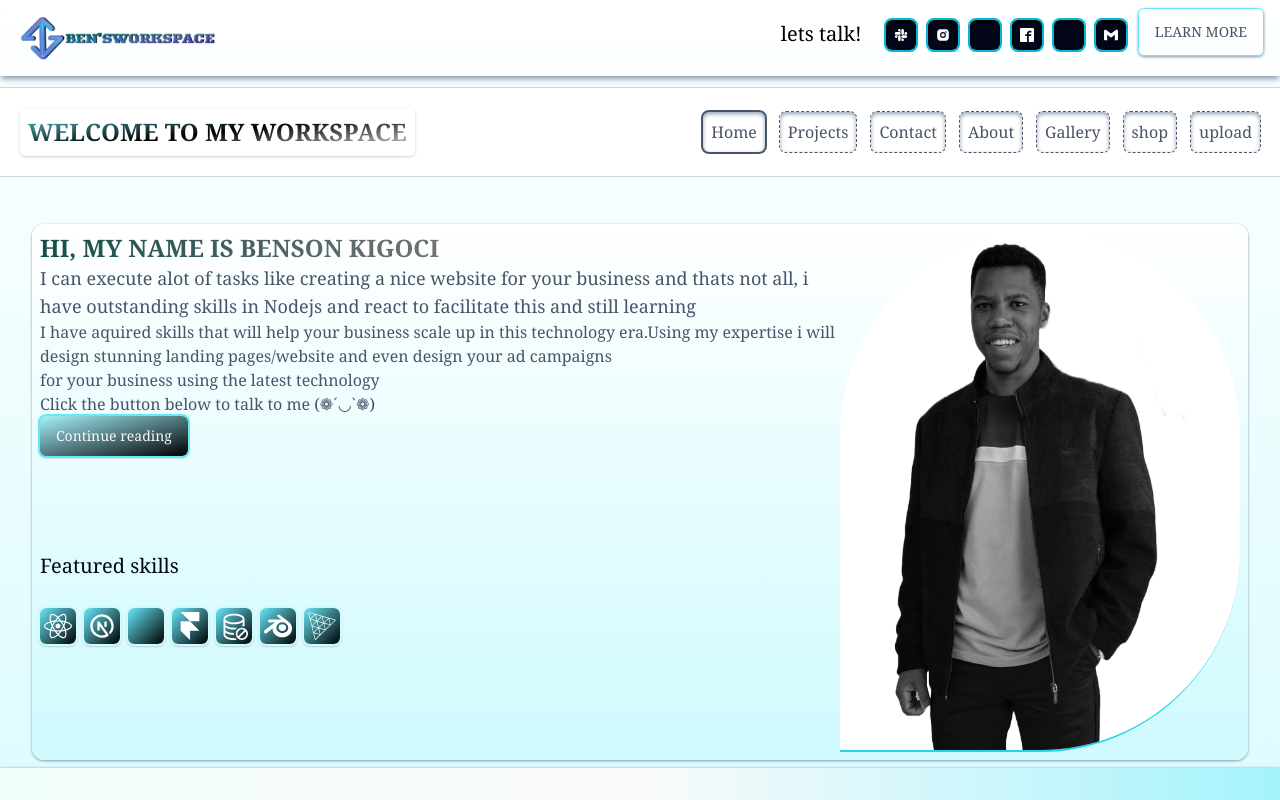
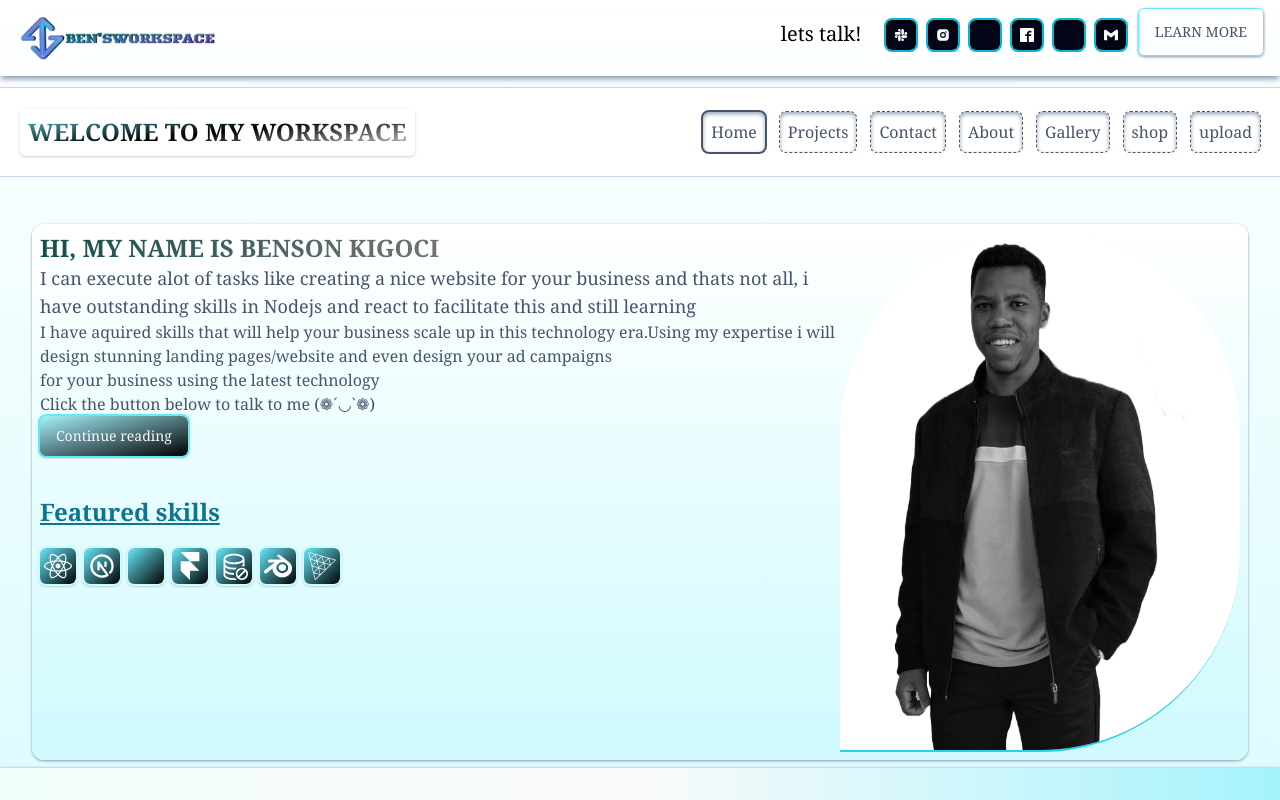
Before and after one commit to ditchk/bendev, a React (Vite) app: page / in a window 1280 px wide. Shown: the top 800 px of the page. Built offline with nearby package versions, Linux system fonts and the light colour scheme; no server answers; some icons are missing; what ldrs would draw is missing.

Commit message:
Latest updates

```diff
--- a/src/components/shared/Skills.tsx
+++ b/src/components/shared/Skills.tsx
@@ -9,8 +9,8 @@ import { SiBlender, SiThreedotjs, SiFramer } from "react-icons/si";
 const Skills = () => {
 
   return (
-    <div className="flex flex-col gap-2 mt-5 md:mt-24">
-        <h1 className="mb-5 text-xl font-serif font-medium">Featured skills</h1>
+    <div className="flex flex-col mt-3 md:mt-10">
+        <h1 className="mb-5 text-cyan-700 underline underline-offset-2 text-2xl font-serif font-bold">Featured skills</h1>
       <div className="flex flex-grow gap-2">
         <FaReact className="icon_pack" />
         <TbBrandNextjs className="icon_pack" />
--- a/src/components/shared/Welcome.tsx
+++ b/src/components/shared/Welcome.tsx
@@ -13,6 +13,13 @@ const Welcome = () => {
                   <li key={link.title} >
                     <h1 className="tittl_name">{link.title}</h1>
                     <h2 className="primary_text">{link.subTitle}</h2>
+                    <img
+                      src="/assets/images/homepage.jpg"
+                      alt="homepage-image"
+                      width={400}
+                      loading="lazy"
+                      className="md:hidden object-contain bg-transparent h-fit mb-4 rounded-e-full justify-end rounded-t-full border-b-2 border-cyan-400"
+                    />
                     <h3 className="paragraph_text">I have aquired skills that will help your business scale up in this technology era.Using my expertise i will design stunning landing pages/website and even design your ad campaigns <br /> for your business using the latest technology <br /> Click the button below to talk to me (❁´◡`❁)</h3>
                     <Button className="custom_button font-serif hidden md:flex">Continue reading</Button>
                       <Skills />
@@ -21,7 +28,8 @@ const Welcome = () => {
                       src="/assets/images/homepage.jpg"
                       alt="homepage-image"
                       width={400}
-                      className="object-contain h-fit rounded-e-full justify-end rounded-t-full border-b-2 border-cyan-400"
+                      loading="lazy"
+                      className="hidden md:flex object-contain h-full rounded-e-full justify-end rounded-t-full border-b-2 border-cyan-400"
                     />
               </div>
             )
--- a/src/global.css
+++ b/src/global.css
@@ -150,7 +150,7 @@
   @apply text-white bg-slate-950 text-3xl p-2 rounded-md cursor-pointer hover:bg-gradient-to-l from-cyan-300 via-neutral-50 to-teal-100 hover:text-cyan-600 shadow-inner outline outline-2 outline-cyan-500 shadow-black duration-700
 }
 .tittl_name {
-  @apply text-sm md:text-2xl font-extrabold font-serif text-transparent bg-clip-text bg-gradient-to-l from-cyan-900 via-neutral-500 to-teal-900
+  @apply animate-typing overflow-hidden whitespace-nowrap border-r-4 border-r-white pr-5 text-white font-bold text-base md:text-2xl font-serif text-transparent bg-clip-text bg-gradient-to-l from-cyan-900 via-neutral-500 to-teal-900
 }
 
 .primary_text {
--- a/tailwind.config.js
+++ b/tailwind.config.js
@@ -65,6 +65,7 @@ module.exports = {
       animation: {
         "accordion-down": "accordion-down 0.2s ease-out",
         "accordion-up": "accordion-up 0.2s ease-out",
+        typing: "typing 2s steps(20) infinite alternate, blink .7s infinite"
       },
     },
   },
```
